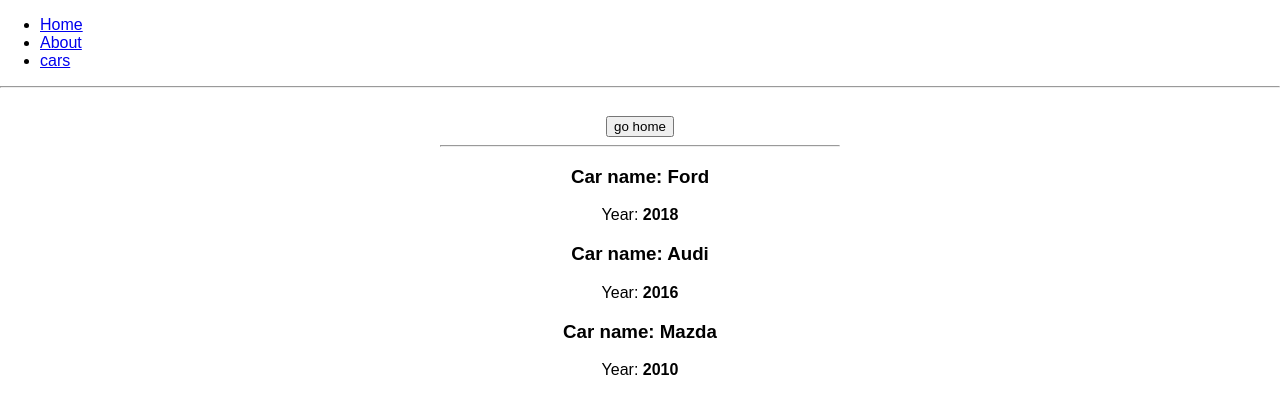
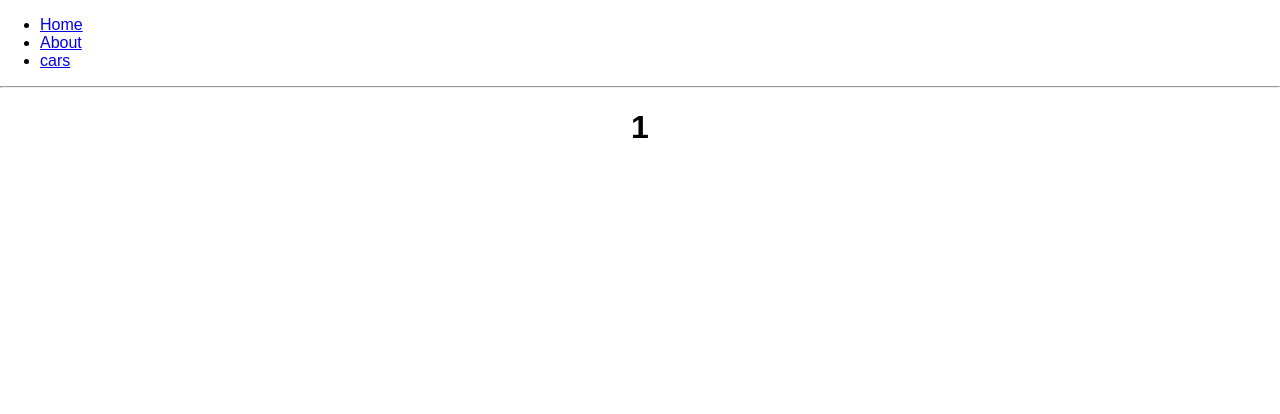
Before and after one commit to Ihornechypor/udemy_react_theory_part_3, a React app: page /cars/1 in a window 1280 px wide. Shown: the top 414 px of the page. Built offline with nearby package versions, Linux system fonts and the light colour scheme.

Commit message:
lesson 66 swith metchod as exact

```diff
--- a/src/App.js
+++ b/src/App.js
@@ -1,8 +1,9 @@
 import React, {Component} from 'react'
 import './App.scss'
-import {Route, NavLink} from 'react-router-dom'
+import {Route, NavLink, Switch} from 'react-router-dom'
 import About from './About/About'
 import Cars from './Cars/Cars'
+import CarDetail from './CarDetail/CarDetail'
 
 class App extends Component {
   render() {
@@ -34,11 +35,13 @@
         </nav>
 
         <hr/>
+        <Switch>
+            <Route path="/" exact render={() => <h1>home page</h1>}/>
+            <Route path="/about" component={About}/>
+            <Route path="/cars/:name" component={CarDetail}/>
+            <Route path="/cars" component={Cars}/>
+        </Switch>
 
-
-        <Route path="/" exact render={() => <h1>home page</h1>}/>
-        <Route path="/about" component={About}/>
-        <Route path="/cars" component={Cars}/>
       </div>
     );
   }
--- /dev/null
+++ b/src/CarDetail/CarDetail.js
@@ -0,0 +1,13 @@
+import React from 'react'
+
+export default class CarDetail extends React.Component {
+    render(){
+        return (
+            <div style={{textAlign: 'center'}}>
+                <h1>
+                    {this.props.match.params.name}
+                </h1>
+            </div>
+        )
+    }
+}
--- a/src/Cars/Car/Car.js
+++ b/src/Cars/Car/Car.js
@@ -7,8 +7,6 @@
   return (
     <div className={'Car'}
          onClick={() => {props.history.push('/cars/' + props.name.toLowerCase())}}
-
-
     >
       <h3>Сar name: {props.name}</h3>
       <p>Year: <strong>{props.year}</strong></p>
```
